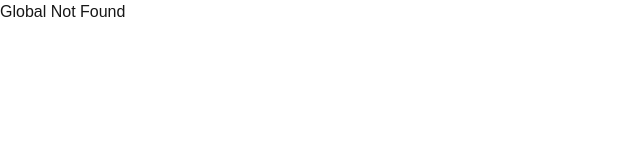
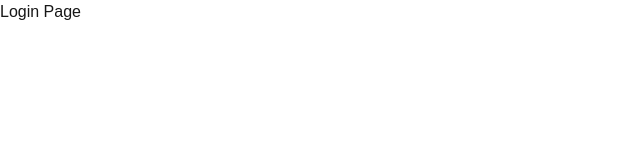
Before and after one commit to Shanto93/next-learning, a Next.js app: page /login in a window 1280 px wide. Before the commit this address had no page. Shown: the top 160 px of the page, without its empty margins (0-640 px from the left). Built offline with nearby package versions, Linux system fonts and the light colour scheme.

Commit message:
Route group

```diff
--- /dev/null
+++ b/src/app/(auth)/login/page.tsx
@@ -0,0 +1,11 @@
+import React from "react";
+
+const Login = () => {
+  return (
+    <div>
+      <h2>Login Page</h2>
+    </div>
+  );
+};
+
+export default Login;
--- /dev/null
+++ b/src/app/(auth)/register/page.tsx
@@ -0,0 +1,11 @@
+import React from "react";
+
+const Regster = () => {
+  return (
+    <div>
+      <h2>Register Page</h2>
+    </div>
+  );
+};
+
+export default Regster;
```
